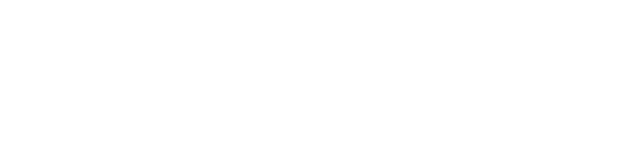
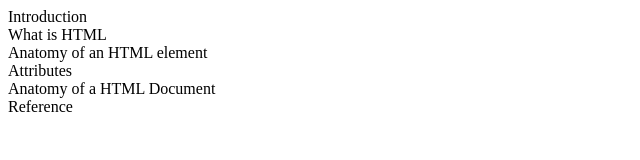
Before and after one commit to MattPahuta/technical-doc-page, a plain HTML site: page index.html in a window 1280 px wide. Shown: the whole page, without its empty margins (0-640 px from the left). Drawn offline with Linux system fonts and the light colour scheme.

Commit message:
initial html structure

```diff
--- a/index.html
+++ b/index.html
@@ -7,6 +7,25 @@
     <title>Document</title>
 </head>
 <body>
-
+    <main id="main-doc">
+        <section class="main-section" id="Introduction">
+            <header>Introduction</header>
+        </section>
+        <section class="main-section" id="what_is_html">
+            <header>What is HTML</header>
+        </section>
+        <section class="main-section" id="anatomy_of_an_html_element">
+            <header>Anatomy of an HTML element</header>
+        </section>
+        <section class="main-section" id="attributes">
+            <header>Attributes</header>
+        </section>
+        <section class="main-section" id="anatomy_of_a_html_document">
+            <header>Anatomy of a HTML Document</header>
+        </section>
+        <section class="main-section" id="reference">
+            <header>Reference</header>
+        </section>
+    </main>
 </body>
 </html>
```
